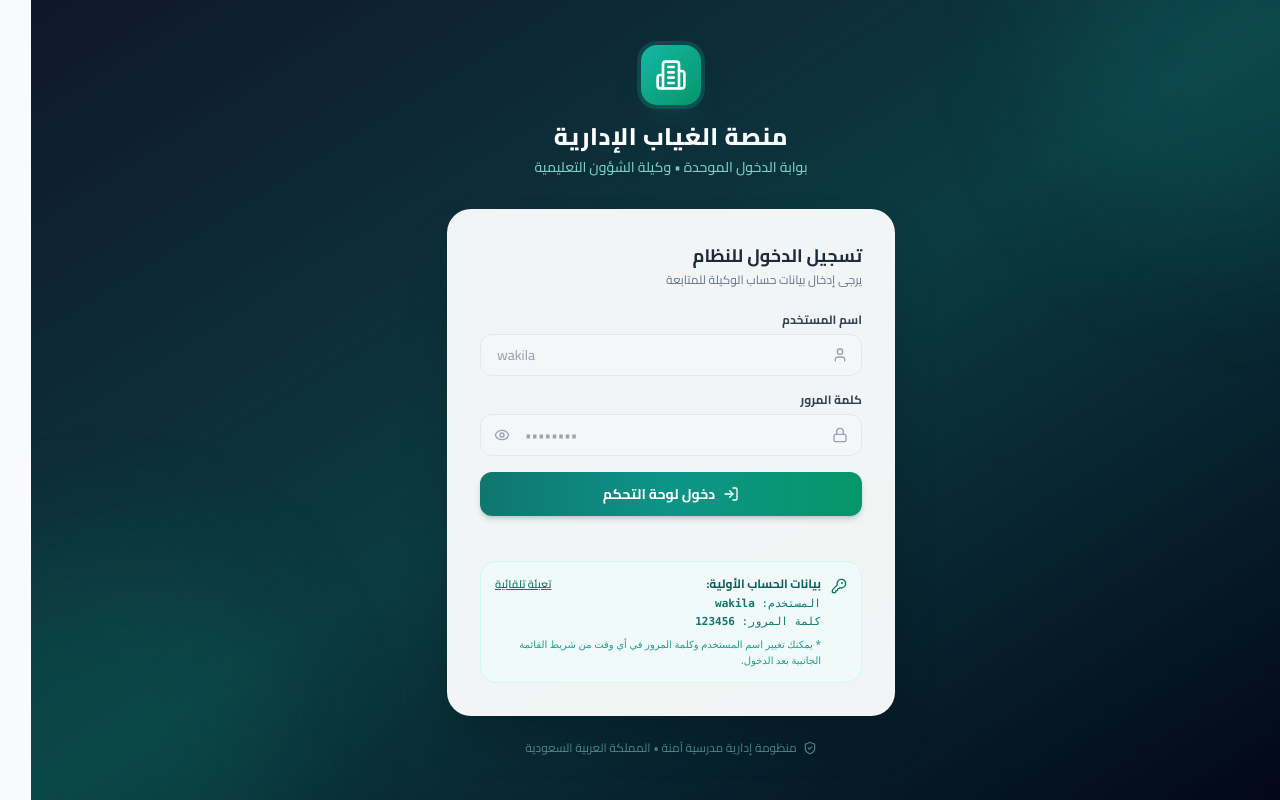
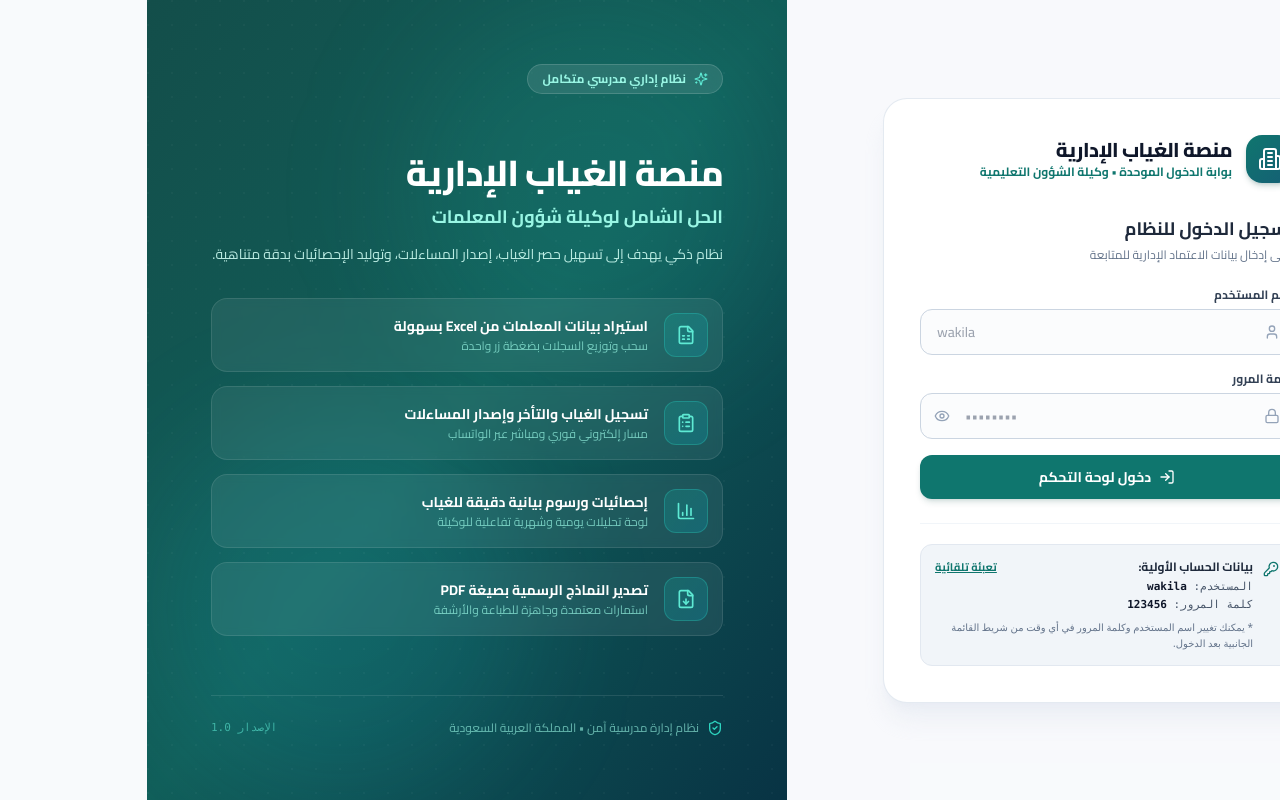
Before and after one commit to SirliBruno/School-Managment, a Next.js app: page /login in a window 1280 px wide. Built offline with nearby package versions, Linux system fonts and the light colour scheme; no server answers; the database is empty.

Commit message:
feat(auth): redesign login page with modern 50/50 split-screen layout and value showcase

```diff
--- a/app/login/page.tsx
+++ b/app/login/page.tsx
@@ -13,21 +13,66 @@ import {
   ShieldCheck,
   Building2,
   KeyRound,
-  Info,
-  CheckCircle2,
+  FileSpreadsheet,
+  ClipboardList,
+  BarChart3,
+  FileDown,
+  Sparkles,
 } from "lucide-react";
 import { useAuth } from "@/context/AuthContext";
 
+const features = [
+  {
+    icon: FileSpreadsheet,
+    text: "استيراد بيانات المعلمات من Excel بسهولة",
+    subtext: "سحب وتوزيع السجلات بضغطة زر واحدة",
+  },
+  {
+    icon: ClipboardList,
+    text: "تسجيل الغياب والتأخر وإصدار المساءلات",
+    subtext: "مسار إلكتروني فوري ومباشر عبر الواتساب",
+  },
+  {
+    icon: BarChart3,
+    text: "إحصائيات ورسوم بيانية دقيقة للغياب",
+    subtext: "لوحة تحليلات يومية وشهرية تفاعلية للوكيلة",
+  },
+  {
+    icon: FileDown,
+    text: "تصدير النماذج الرسمية بصيغة PDF",
+    subtext: "استمارات معتمدة وجاهزة للطباعة والأرشفة",
+  },
+];
+
+const featureContainerVariants = {
+  hidden: { opacity: 0 },
+  show: {
+    opacity: 1,
+    transition: {
+      staggerChildren: 0.1,
+      delayChildren: 0.2,
+    },
+  },
+};
+
+const featureItemVariants = {
+  hidden: { opacity: 0, x: -20 },
+  show: {
+    opacity: 1,
+    x: 0,
+    transition: { duration: 0.4, ease: "easeOut" as const },
+  },
+};
+
 export default function LoginPage() {
   const router = useRouter();
-  const { user, isAuthenticated, isLoading, login } = useAuth();
+  const { isAuthenticated, isLoading, login } = useAuth();
 
   const [username, setUsername] = useState("");
   const [password, setPassword] = useState("");
   const [showPassword, setShowPassword] = useState(false);
   const [errorMsg, setErrorMsg] = useState<string | null>(null);
   const [isSubmitting, setIsSubmitting] = useState(false);
-  const [showHint, setShowHint] = useState(true);
 
   // إذا كانت الوكيلة مسجلة الدخول مسبقاً، التوجيه مباشرة للوحة التحكم
   useEffect(() => {
@@ -74,44 +119,42 @@ export default function LoginPage() {
   if (isLoading) {
     return (
       <div className="min-h-screen bg-slate-900 flex items-center justify-center">
-        <div className="animate-spin rounded-full h-10 w-10 border-b-2 border-teal-400"></div>
+        <div className="animate-spin rounded-full h-10 w-10 border-b-2 border-teal-400" />
       </div>
     );
   }
 
   return (
-    <div className="min-h-screen bg-gradient-to-br from-slate-900 via-[#0b3b42] to-slate-950 flex flex-col justify-center items-center px-4 py-8 relative overflow-hidden select-none">
-      {/* عناصر خلفية تزيينية متحركة */}
-      <div className="absolute -top-32 -right-32 w-96 h-96 bg-teal-500/10 rounded-full blur-3xl pointer-events-none" />
-      <div className="absolute -bottom-32 -left-32 w-96 h-96 bg-emerald-500/10 rounded-full blur-3xl pointer-events-none" />
-
+    <div className="min-h-screen w-full flex flex-col md:flex-row select-none bg-slate-50">
+      {/* 1. Right Side: Login Form (نموذج الدخول) */}
+      <div className="w-full md:w-1/2 min-h-screen flex items-center justify-center p-6 sm:p-10 lg:p-16 bg-slate-50/70 relative z-10">
         <motion.div
           initial={{ opacity: 0, y: 20 }}
           animate={{ opacity: 1, y: 0 }}
-        transition={{ duration: 0.4, ease: "easeOut" }}
-        className="w-full max-w-md relative z-10"
+          transition={{ duration: 0.45, ease: "easeOut" }}
+          className="w-full max-w-md bg-white rounded-3xl p-7 sm:p-9 shadow-xl shadow-slate-200/60 border border-slate-200/90"
         >
           {/* ترويسة الشعار والمنصة */}
-        <div className="text-center mb-8">
-          <div className="inline-flex items-center justify-center p-3.5 bg-gradient-to-br from-teal-500 to-emerald-600 rounded-2xl shadow-xl shadow-teal-900/40 text-white mb-4 ring-4 ring-teal-500/20">
-            <Building2 className="w-8 h-8" />
+          <div className="flex items-center gap-3.5 mb-8">
+            <div className="w-12 h-12 rounded-2xl bg-gradient-to-br from-teal-700 to-cyan-800 text-white flex items-center justify-center shadow-md shadow-teal-900/20 shrink-0">
+              <Building2 className="w-6 h-6" />
             </div>
-          <h1 className="text-2xl font-black text-white tracking-wide">
+            <div>
+              <h1 className="text-xl font-black text-slate-900 tracking-tight leading-tight">
                 منصة الغياب الإدارية
               </h1>
-          <p className="text-sm font-medium text-teal-200/80 mt-1">
+              <p className="text-xs font-bold text-teal-700 mt-0.5">
                 بوابة الدخول الموحدة • وكيلة الشؤون التعليمية
               </p>
             </div>
+          </div>
 
-        {/* بطاقة تسجيل الدخول */}
-        <div className="bg-white/95 backdrop-blur-md rounded-3xl p-7 sm:p-8 shadow-2xl border border-white/20">
           <div className="mb-6 text-right">
             <h2 className="text-lg font-bold text-slate-800">
               تسجيل الدخول للنظام
             </h2>
-            <p className="text-xs text-slate-500 mt-0.5">
-              يرجى إدخال بيانات حساب الوكيلة للمتابعة
+            <p className="text-xs text-slate-500 mt-1">
+              يرجى إدخال بيانات الاعتماد الإدارية للمتابعة
             </p>
           </div>
 
@@ -130,6 +173,7 @@ export default function LoginPage() {
             )}
           </AnimatePresence>
 
+          {/* نموذج الإدخال */}
           <form onSubmit={handleSubmit} className="space-y-4">
             {/* حقل اسم المستخدم */}
             <div className="space-y-1.5 text-right">
@@ -151,7 +195,7 @@ export default function LoginPage() {
                   placeholder="wakila"
                   autoComplete="username"
                   required
-                  className="w-full pr-10 pl-4 py-2.5 rounded-xl border border-slate-200 bg-slate-50/50 text-slate-800 text-sm focus:bg-white focus:outline-none focus:ring-2 focus:ring-teal-600/20 focus:border-teal-600 transition-all text-left font-medium"
+                  className="w-full pr-10 pl-4 py-3 rounded-xl border border-slate-300 bg-slate-50/50 text-slate-800 text-sm focus:bg-white focus:outline-none focus:ring-2 focus:ring-teal-600/20 focus:border-teal-600 transition-all text-left font-medium"
                 />
               </div>
             </div>
@@ -176,14 +220,16 @@ export default function LoginPage() {
                   placeholder="••••••••"
                   autoComplete="current-password"
                   required
-                  className="w-full pr-10 pl-11 py-2.5 rounded-xl border border-slate-200 bg-slate-50/50 text-slate-800 text-sm focus:bg-white focus:outline-none focus:ring-2 focus:ring-teal-600/20 focus:border-teal-600 transition-all text-left font-medium"
+                  className="w-full pr-10 pl-11 py-3 rounded-xl border border-slate-300 bg-slate-50/50 text-slate-800 text-sm focus:bg-white focus:outline-none focus:ring-2 focus:ring-teal-600/20 focus:border-teal-600 transition-all text-left font-medium"
                 />
                 <button
                   type="button"
                   onClick={() => setShowPassword(!showPassword)}
-                  className="absolute inset-y-0 left-0 pl-3.5 flex items-center text-slate-400 hover:text-slate-600 focus:outline-none"
+                  className="absolute inset-y-0 left-0 pl-3.5 flex items-center text-slate-400 hover:text-slate-600 focus:outline-none cursor-pointer"
                   tabIndex={-1}
-                  aria-label={showPassword ? "إخفاء كلمة المرور" : "إظهار كلمة المرور"}
+                  aria-label={
+                    showPassword ? "إخفاء كلمة المرور" : "إظهار كلمة المرور"
+                  }
                 >
                   {showPassword ? (
                     <EyeOff className="w-4 h-4" />
@@ -194,12 +240,12 @@ export default function LoginPage() {
               </div>
             </div>
 
-            {/* زر تسجيل الدخول */}
+            {/* زر تسجيل الدخول الرئيسي */}
             <motion.button
               whileTap={{ scale: 0.98 }}
               type="submit"
               disabled={isSubmitting}
-              className="w-full mt-2 py-3 px-4 bg-gradient-to-r from-teal-700 via-teal-600 to-emerald-600 hover:from-teal-800 hover:to-emerald-700 text-white rounded-xl font-bold text-sm shadow-md shadow-teal-900/20 flex items-center justify-center gap-2 transition-all disabled:opacity-60 cursor-pointer focus:outline-none focus:ring-2 focus:ring-teal-500 focus:ring-offset-2"
+              className="w-full mt-2 py-3 px-4 bg-teal-700 hover:bg-teal-800 text-white rounded-xl font-bold text-sm shadow-md shadow-teal-900/15 flex items-center justify-center gap-2 transition-all disabled:opacity-60 cursor-pointer focus:outline-none focus:ring-2 focus:ring-teal-500 focus:ring-offset-2"
             >
               {isSubmitting ? (
                 <>
@@ -216,42 +262,122 @@ export default function LoginPage() {
           </form>
 
           {/* صندوق مساعدة البيانات الافتراضية الأولية */}
-          {showHint && (
           <div className="mt-6 pt-5 border-t border-slate-100 text-right">
-              <div className="bg-teal-50/80 border border-teal-100 rounded-2xl p-3.5 text-xs text-teal-900 flex items-start gap-2.5">
+            <div className="bg-slate-100 border border-slate-200 rounded-xl p-3.5 text-xs text-slate-700 flex items-start gap-2.5">
               <KeyRound className="w-4 h-4 text-teal-700 shrink-0 mt-0.5" />
               <div className="flex-1 space-y-1">
                 <div className="flex items-center justify-between">
-                    <span className="font-bold text-teal-800">
+                  <span className="font-bold text-slate-800">
                     بيانات الحساب الأولية:
                   </span>
                   <button
                     type="button"
                     onClick={handleFillDefaults}
-                      className="text-[11px] text-teal-700 hover:text-teal-900 underline font-semibold cursor-pointer"
+                    className="text-[11px] text-teal-700 hover:text-teal-900 underline font-bold cursor-pointer"
                   >
                     تعبئة تلقائية
                   </button>
                 </div>
-                  <div className="text-[11px] text-teal-700 space-y-0.5 font-mono">
-                    <div>المستخدم: <strong className="font-bold">wakila</strong></div>
-                    <div>كلمة المرور: <strong className="font-bold">123456</strong></div>
+                <div className="text-[11px] text-slate-600 space-y-0.5 font-mono">
+                  <div>
+                    المستخدم: <strong className="font-bold text-slate-900">wakila</strong>
                   </div>
-                  <p className="text-[10px] text-teal-600/90 pt-0.5 font-sans">
+                  <div>
+                    كلمة المرور: <strong className="font-bold text-slate-900">123456</strong>
+                  </div>
+                </div>
+                <p className="text-[10px] text-slate-500 pt-0.5 font-sans">
                   * يمكنك تغيير اسم المستخدم وكلمة المرور في أي وقت من شريط القائمة الجانبية بعد الدخول.
                 </p>
               </div>
             </div>
           </div>
-          )}
-        </div>
 
-        {/* تذييل الصفحة */}
-        <div className="text-center mt-6 text-teal-200/50 text-xs flex items-center justify-center gap-1.5">
-          <ShieldCheck className="w-3.5 h-3.5" />
-          <span>منظومة إدارية مدرسية آمنة • المملكة العربية السعودية</span>
+          {/* شارة الأمان السفلية للجوال */}
+          <div className="md:hidden mt-6 text-center text-slate-400 text-xs flex items-center justify-center gap-1.5">
+            <ShieldCheck className="w-3.5 h-3.5 text-teal-600" />
+            <span>نظام إدارة مدرسية آمن • المملكة العربية السعودية</span>
           </div>
         </motion.div>
       </div>
+
+      {/* 2. Left Side: Platform Features & Value Proposition (المميزات) */}
+      <div className="hidden md:flex md:w-1/2 min-h-screen flex-col justify-between p-10 lg:p-16 bg-gradient-to-br from-teal-900 via-teal-800 to-cyan-950 text-white relative overflow-hidden select-none">
+        {/* خلفيات بصرية تزيينية هندسية فخمة */}
+        <div className="absolute top-0 right-0 w-96 h-96 bg-teal-400/10 rounded-full blur-3xl pointer-events-none" />
+        <div className="absolute bottom-0 left-0 w-96 h-96 bg-cyan-400/10 rounded-full blur-3xl pointer-events-none" />
+        <div
+          className="absolute inset-0 opacity-[0.03] pointer-events-none"
+          style={{
+            backgroundImage: `radial-gradient(circle at 1px 1px, white 1px, transparent 0)`,
+            backgroundSize: "24px 24px",
+          }}
+        />
+
+        {/* الترويسة العلوية في الجانب التعريفي */}
+        <div className="relative z-10">
+          <div className="inline-flex items-center gap-2 px-3.5 py-1.5 rounded-full bg-white/10 backdrop-blur-md border border-white/15 text-teal-200 text-xs font-bold shadow-2xs">
+            <Sparkles className="w-3.5 h-3.5 text-teal-300" />
+            <span>نظام إداري مدرسي متكامل</span>
+          </div>
+        </div>
+
+        {/* المحتوى الرئيسي والمميزات */}
+        <div className="relative z-10 my-auto py-6">
+          <motion.div
+            initial={{ opacity: 0, y: 15 }}
+            animate={{ opacity: 1, y: 0 }}
+            transition={{ duration: 0.5 }}
+          >
+            <h2 className="text-3xl lg:text-4xl font-black text-white tracking-tight leading-tight">
+              منصة الغياب الإدارية
+            </h2>
+            <p className="text-lg font-bold text-teal-200 mt-2.5">
+              الحل الشامل لوكيلة شؤون المعلمات
+            </p>
+            <p className="text-sm text-teal-100/90 leading-relaxed max-w-lg mt-3 font-normal">
+              نظام ذكي يهدف إلى تسهيل حصر الغياب، إصدار المساءلات، وتوليد الإحصائيات بدقة متناهية.
+            </p>
+          </motion.div>
+
+          {/* قائمة المميزات مع حركة متتابعة (Staggered Animations) */}
+          <motion.div
+            variants={featureContainerVariants}
+            initial="hidden"
+            animate="show"
+            className="mt-8 space-y-3.5 max-w-lg"
+          >
+            {features.map((feat, idx) => (
+              <motion.div
+                key={idx}
+                variants={featureItemVariants}
+                className="flex items-center gap-4 p-3.5 rounded-2xl bg-white/[0.07] backdrop-blur-sm border border-white/10 hover:bg-white/[0.12] transition-all duration-200 group"
+              >
+                <div className="w-11 h-11 rounded-xl bg-gradient-to-br from-teal-500/20 to-cyan-500/20 border border-teal-400/30 text-teal-300 flex items-center justify-center shrink-0 group-hover:scale-105 transition-transform shadow-2xs">
+                  <feat.icon className="w-5 h-5" />
+                </div>
+                <div>
+                  <p className="text-sm font-bold text-white group-hover:text-teal-100 transition-colors">
+                    {feat.text}
+                  </p>
+                  <p className="text-xs text-teal-200/70 mt-0.5">
+                    {feat.subtext}
+                  </p>
+                </div>
+              </motion.div>
+            ))}
+          </motion.div>
+        </div>
+
+        {/* التذييل الأمني الرسمي */}
+        <div className="relative z-10 pt-6 border-t border-white/10 flex items-center justify-between text-xs text-teal-200/60 font-medium">
+          <div className="flex items-center gap-2">
+            <ShieldCheck className="w-4 h-4 text-teal-400 shrink-0" />
+            <span>نظام إدارة مدرسية آمن • المملكة العربية السعودية</span>
+          </div>
+          <span className="text-[11px] font-mono text-teal-300/60">الإصدار 1.0</span>
+        </div>
+      </div>
+    </div>
   );
 }
```
Lines whose indentation alone changed are shown as unchanged.
